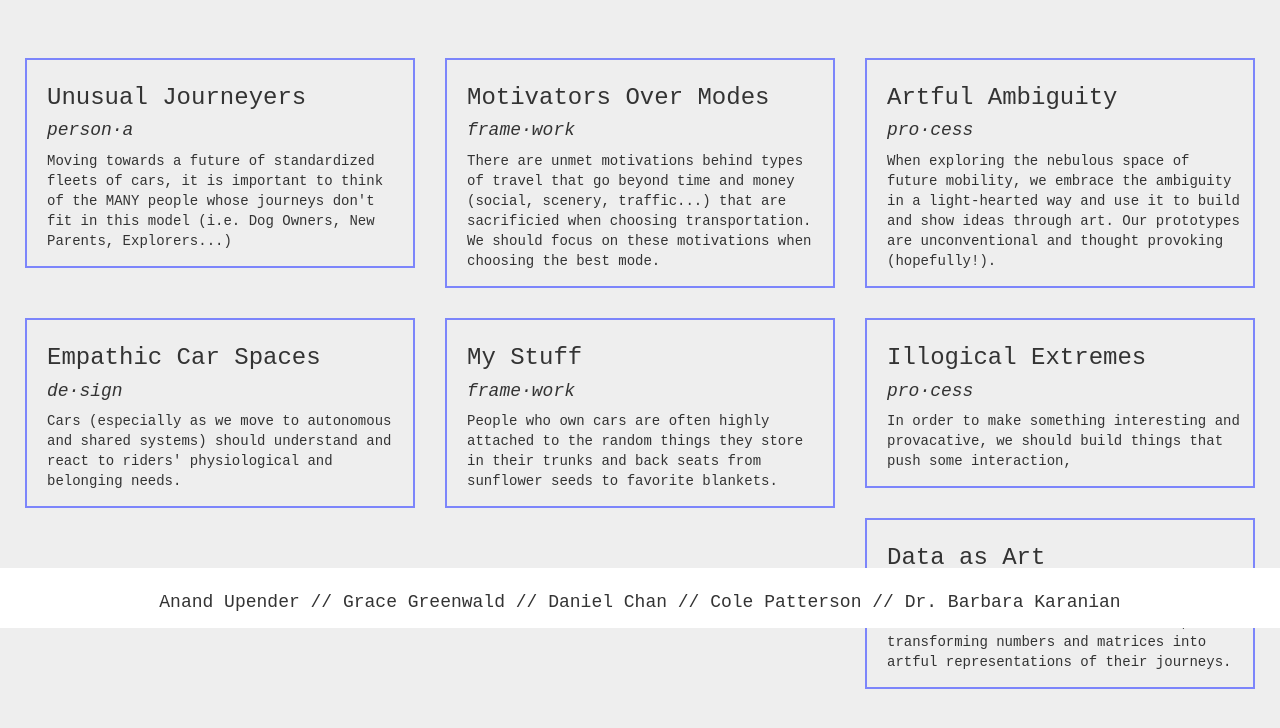
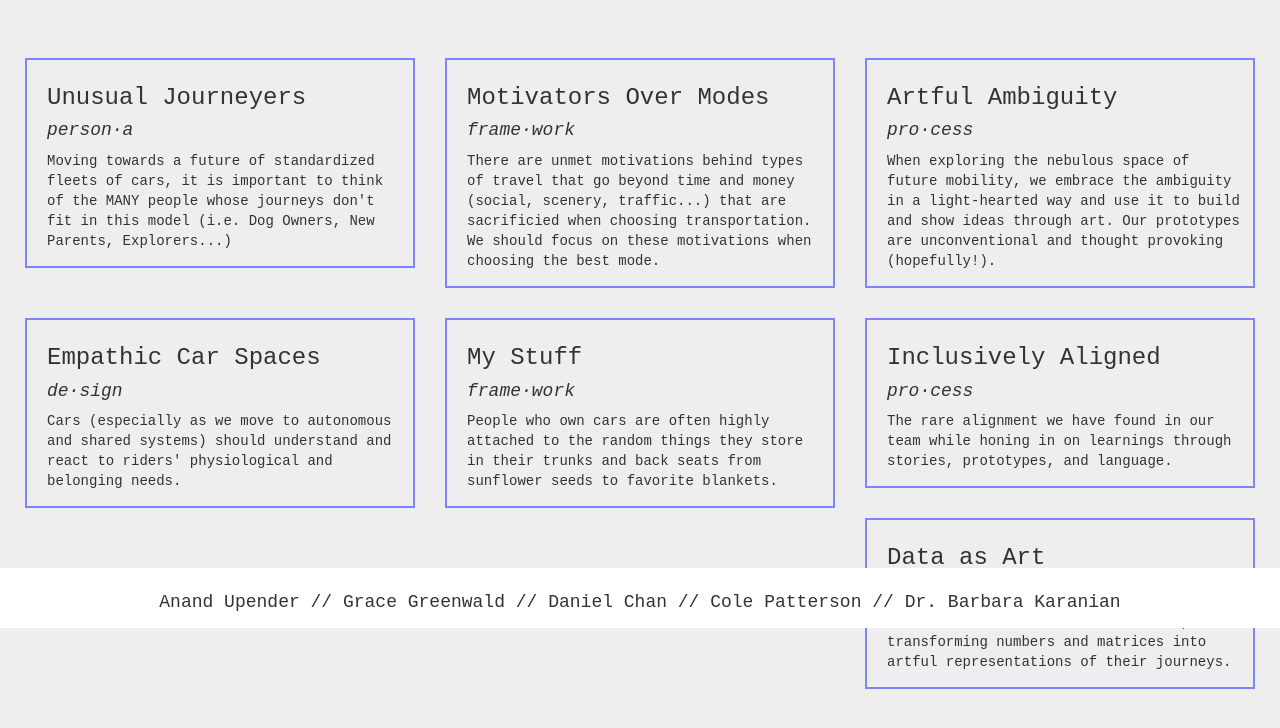
Before and after one commit to anandupender/ford, a plain HTML site: page language.html in a window 1280 px wide. Shown: the part 172-900 px from the top of the page. Drawn offline with Linux system fonts and the light colour scheme.

Commit message:
language

```diff
--- a/language.html
+++ b/language.html
@@ -85,9 +85,9 @@
 	  </div>
 	  <div class="col-sm-4">
 	    <div class="card">
-	        <h3 class="card-title">Illogical Extremes</h3>
+	        <h3 class="card-title">Inclusively Aligned</h3>
 	        <h4><i>pro·cess</i></h4>
-	        <p class="card-text">In order to make something interesting and provacative, we should build things that push some interaction, </p>
+	        <p class="card-text">The rare alignment we have found in our team while honing in on learnings through stories, prototypes, and language.</p>
 	    </div>
 	  </div>
 	  <div class="col-sm-4">
```
Also changed, not shown: 1 other file.
